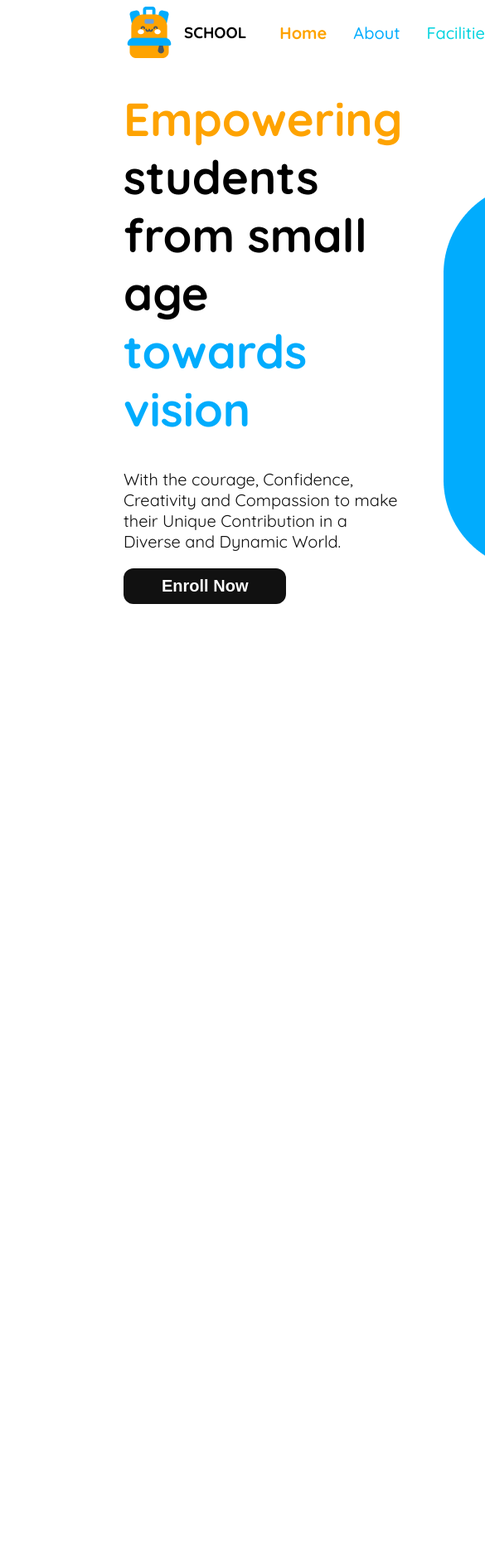
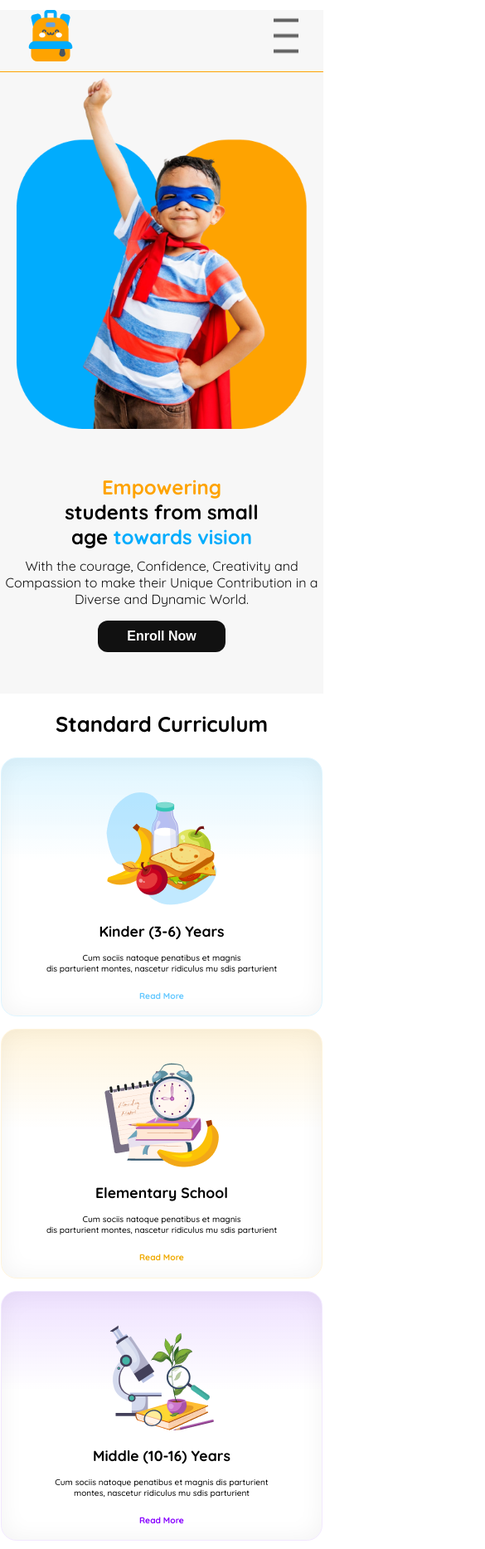
Before and after one commit to shakilad1/Kids-Education-Web, a plain HTML site: page index.html in a window 390 px wide. Shown: the top 1867 px of the page at 83% size, 585 px wide, since content can reach past the window. Before the commit the page ends 844 px from the top, so only its background shows below. Drawn offline with Linux system fonts and the light colour scheme.

Commit message:
banner @ curriculum part done

```diff
--- a/index.html
+++ b/index.html
@@ -8,11 +8,18 @@
 </head>
 <body class="quicksand-font">
     <header class="bg-color">
-<nav class="navbar flex">
-    <div class="navpic flex">
-   <img src="assets/logo.png" alt="">
-   <h3 class="nav-tile">SCHOOL</h3>
-</div>
+<nav class="small-nav">
+    <div class="small">
+        <img class="nav-img2" src="assets/logo.png" alt="">
+        <img src="assets/icons8-menu-30.png" alt="">
+    </div>
+
+ <div class="navbar flex" >
+    <div class="nav-pic flex">
+   <img class="nav-img" src="assets/logo.png" alt="">
+   <h3 class="nav-title">SCHOOL</h3>
+    </div>
+
     <ul class="nav-links flex">
 <li class="nav-item"><a class="nav-link1" href="">Home</a></li>
 <li class="nav-item"><a class="nav-link2" href="">About</a></li>
@@ -20,21 +27,58 @@
 <li class="nav-item"><a class="nav-link4" href="">Admission</a></li>
     </ul>
     <button class="nav-btn">Contact</button>
+ </div>
 </nav>
 <div class="banner flex">
     <div class="banner-content">
         <h1 class="banner-title"
       ><span class="empowering">Empowering</span><br>
       students from small<br> age <span class="towards">towards vision</span> </h1>
-      <p class="banner-des">With the courage, Confidence, Creativity and Compassion to make <br> their Unique Contribution in a Diverse and Dynamic World.</p>
+      <p class="banner-des">With the courage, Confidence, Creativity and Compassion to make their Unique Contribution in a Diverse and Dynamic World.</p>
       <button class="btn-black">Enroll Now</button>
       </div>
       <img class="banner-img" src="assets/hero-kids.png" alt="">
-            </div>
+     </div>
 </div>
     </header>
-    <main>
+    <main class="bg-img">
+<section class="curriculum">
+    <h2 class="curriculum-title" >Standard Curriculum</h2>
+<div class="features flex">
+    <div class="feature-1">
+        <img src="assets/kinder.png" alt="kinder">
+        <h4 class="feature-title">Kinder (3-6) Years</h4>
+        <p class="feature-des">Cum sociis natoque penatibus et magnis<br>
+            dis parturient montes, nascetur ridiculus
+            mu sdis parturient</p>
+        <h5 class="read1">Read More</h5>
+    </div>
+    <div class="feature-2">
+        <img src="assets/elementary.png" alt="elementary">
+        <h4 class="feature-title">Elementary School</h4>
+        <p class="feature-des">Cum sociis natoque penatibus et magnis <br>
+            dis parturient montes, nascetur ridiculus
+            mu sdis parturient</p>
+        <h5 class="read2">Read More</h5>
+    </div>
+    <div class="feature-3">
+        <img src="assets/middle.png" alt="">
+        <h4 class="feature-title">Middle (10-16) Years</h4>
+        <p class="feature-des">Cum sociis natoque penatibus et magnis
+            dis parturient montes, nascetur ridiculus
+            mu sdis parturient</p>
+        <h5 class="read3">Read More</h5>
+    </div>
 
+</div>
+<div class="arrow-section">
+    <div class="arrows flex ">
+        <h4 class="arrow"> <span class="angle-bracket1"> < </span> </h4>
+        <h4 class="arrow"> <span class="angle-bracket2"> > </span> </h4>
+    </div>
+</div>
+
+</section>
     </main>
     <footer>
 
--- a/styles/style.css
+++ b/styles/style.css
@@ -1,4 +1,7 @@
 @import url('https://fonts.googleapis.com/css2?family=Quicksand:wght@300..700&display=swap');
+body{
+    margin: 0;
+}
 .quicksand-font {
     font-family: "Quicksand", serif;
     font-optical-sizing: auto;
@@ -7,8 +10,8 @@
   }
 /* header part style */
 .bg-color{
-
-max-width: 1440px;
+    background: rgb(247, 247, 247);
+width: 1440px;
 margin: 0 auto;
 }
 .navbar,.banner{
@@ -18,6 +21,13 @@ margin: 0 auto;
 .navbar{
     justify-content: space-between;
     align-items: center;
+    max-width: 1160px;
+}
+.small-nav{
+    width: 100%;
+}
+.small{
+    display: none;
 }
 .nav-title{
     font-size: 2rem;
@@ -27,8 +37,13 @@ margin: 0 auto;
     gap: 32px;
     padding-right: 30px;
 }
-.navpic{
+.nav-pic{
     gap: 11px;
+    align-items: center;
+}
+.nav-img{
+    width:52.61px;
+height:50px;
 }
 .nav-link1{
     text-decoration: none;
@@ -77,13 +92,18 @@ border: none;
 .banner{
     align-items: center;
     gap: 50px;
+    max-width: 1160px;
 }
-.banner-content{
-    width: 640px;
+
+.banner-img{
+   max-width:468.61px;
 }
 .banner-title{
     font-size: 3.5rem;
     font-weight: 700;
+    margin-top: 5px;
+    padding-top: 0px;
+    margin-bottom: 30px;
 
 }
 .empowering{
@@ -96,6 +116,7 @@ border: none;
     font-size: 1.25rem;
 font-weight: 400;
 color: rgb(17, 17, 17);
+margin-top: 0px;
 }
 .btn-black{
     border-radius: 12px;
@@ -106,3 +127,219 @@ color: rgb(255, 255, 255);
 padding: 10px 46px 10px 46px;
 border: none;
 }
+/* main part style */
+.bg-img{
+    background:url(../assets/bg.png);
+    width: 1440px;
+margin: 0 auto;
+}
+/* standard curriculum  styles*/
+.curriculum{
+    max-width: 1160px;
+    margin: 0 auto;
+}
+.curriculum-title{
+    font-size: 2.875rem;
+font-weight: 700;
+text-align: center;
+margin-top: 60px;
+margin-bottom: 80px;
+}
+.feature-title{
+    font-size: 1.532rem;
+font-weight: 700;
+}
+.feature-des{
+    font-size: 0.943rem;
+font-weight: 500;
+width: 286.26px;
+}
+.features{
+    gap:29px;
+    align-items: center;
+
+}
+.read1{
+    font-size: 0.943rem;
+    font-weight: 700;
+    color: rgb(100, 200, 255);
+    margin-top: 38px;
+}
+.read2{
+    font-size: 0.943rem;
+    font-weight: 700;
+    color: rgb(240, 170, 0);
+    margin-top: 38px;
+}
+.read3{
+    font-size: 0.943rem;
+    font-weight: 700;
+    color: rgb(135, 0, 255);
+    margin-top: 38px;
+}
+.feature-1{
+    box-sizing: border-box;
+border: 0.94px solid rgb(222, 245, 255);
+border-radius: 18.86px;
+
+box-shadow: inset 0px 0px 28.3px 0.94px rgba(0, 0, 0, 0.05);
+background: linear-gradient(180.00deg, rgb(222, 245, 255),rgba(255, 255, 255, 0) 40%),rgb(255, 255, 255);
+text-align: center;
+padding: 53px 40px;
+height: 476.78px;
+}
+.feature-2{
+    box-sizing: border-box;
+border: 0.94px solid rgb(255, 244, 220);
+border-radius: 18.86px;
+
+box-shadow: inset 0px 0px 28.3px 0.94px rgba(0, 0, 0, 0.05);
+background: linear-gradient(180.00deg, rgb(255, 244, 220),rgba(255, 255, 255, 0) 40%),rgb(255, 255, 255);
+text-align: center;
+padding: 53px 40px;
+height: 476.78px;
+}
+.feature-3{
+    box-sizing: border-box;
+border: 0.94px solid rgb(242, 232, 255);
+border-radius: 18.86px;
+
+box-shadow: inset 0px 0px 28.3px 0.94px rgba(0, 0, 0, 0.05);
+background: linear-gradient(180.00deg, rgb(238, 225, 255),rgba(255, 255, 255, 0) 40%),rgb(255, 255, 255);
+text-align: center;
+padding: 53px 40px;
+height: 476.78px;
+}
+.arrows{
+    justify-content: center;
+    align-items: center;
+}
+.arrow{
+    width: 60px;
+height: 60px;
+    border-radius: 30px;
+background: rgb(254, 163, 1);
+position: relative;
+display: flex;
+justify-content: center;
+align-items: center;
+margin-left: 5px;
+}
+.angle-bracket1,
+.angle-bracket2{
+ position: static;
+ font-size: 1.5rem;
+ color: white;
+}
+
+
+
+
+
+
+
+
+
+
+@media screen and ( max-width:576px) {
+    .bg-color{
+        width: 100%;
+        margin:0px;
+    }
+    .nav-img{
+        display: none;
+    }
+      .navbar{
+        display: none;
+        position: absolute;
+      }
+
+
+  .nav-title,.nav-links,.nav-btn{
+        display: none;
+    }
+
+    .banner{
+        flex-direction: column-reverse;
+        height: auto;
+        margin: 0;
+        padding-bottom: 50px;
+
+
+    }
+    .banner-title{
+        font-size: 1.5rem;
+        margin-top: 5px;
+        margin-bottom: 10px;
+    }
+    .banner-des{
+        font-size: 1rem;
+        margin-top: 1px;
+    }
+    .banner-img{
+       max-width: 90%;
+        margin: 0 auto;
+
+    }
+    .banner-content{
+        text-align: center;
+
+    }
+    .btn-black{
+    font-size: 1rem;
+    padding: 10px 35px 10px 35px;
+    }
+    .small{
+    display: flex;
+    justify-content: space-between;
+   text-align: center;
+  margin:12px 20px ;
+   padding: 0px 10px;
+}
+    .small-nav{
+        border-bottom: 1px solid rgb(254, 163, 1);
+    }
+
+/* curriculum part */
+.curriculum{
+
+   width:100%;
+    margin: 0px auto;
+}
+.bg-img{
+    width: 100%;
+    margin:0px;
+}
+.features{
+    flex-direction: column;
+    height: auto;
+    gap:15px;
+    margin-bottom: 10px;
+}
+.arrow-section{
+    display: none;
+}
+.curriculum-title{
+    font-size: 1.6rem;
+font-weight: 700;
+text-align: center;
+margin-top: 20px;
+margin-bottom: 25px;
+}
+.feature-1,.feature-2,.feature-3{
+    height: auto;
+
+padding: 0px 50px;
+padding-top: 40px;
+}
+.read1,.read2,.read3{
+    margin-top: 20px;
+    font-size: 0.64rem;
+}
+.feature-title{
+    font-size: 1.1rem;
+    margin:15px 0px;
+}
+.feature-des{
+    font-size: 0.63rem;
+}
```
Also changed, not shown: assets/icons8-menu-30.png (added).
